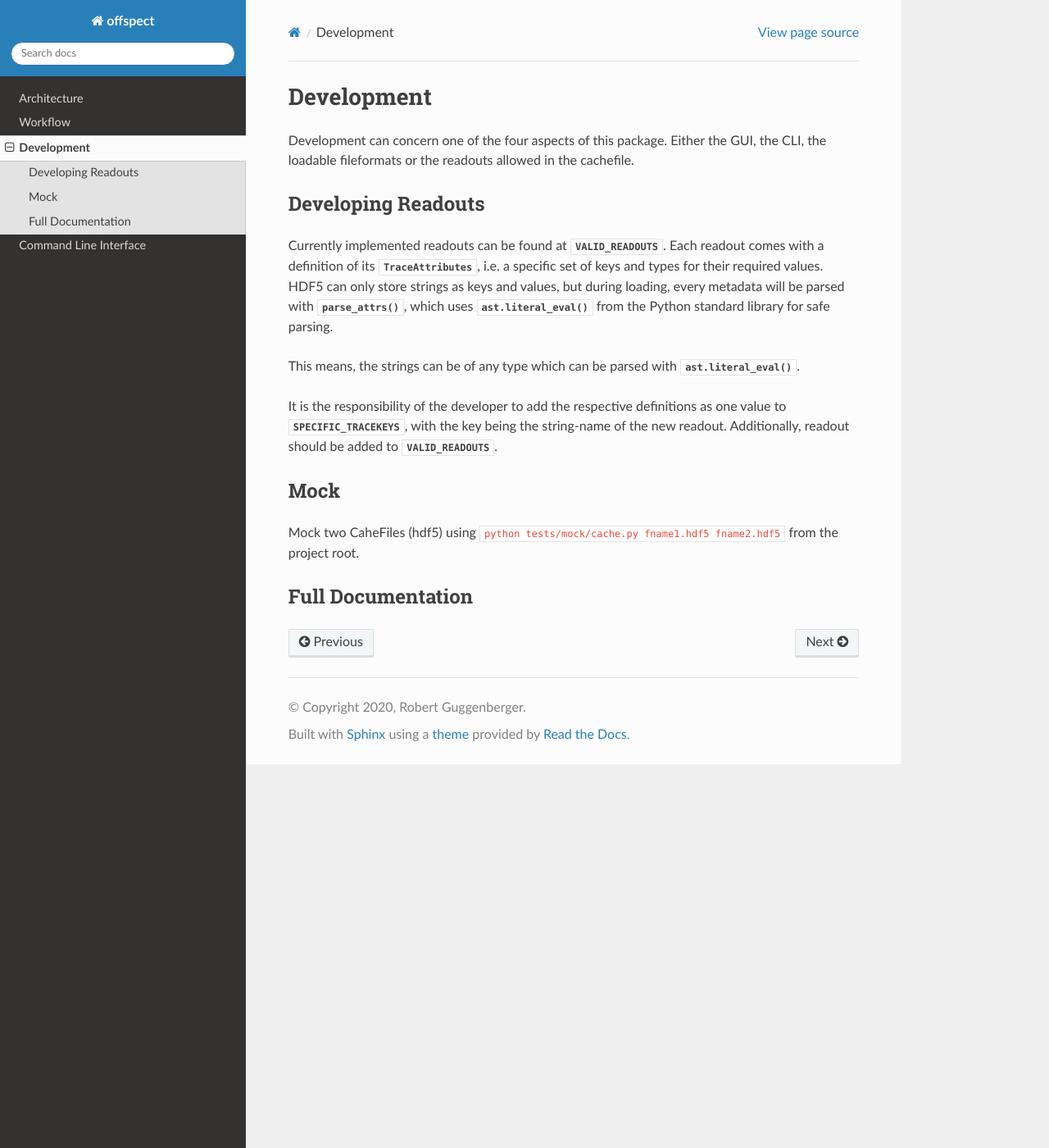
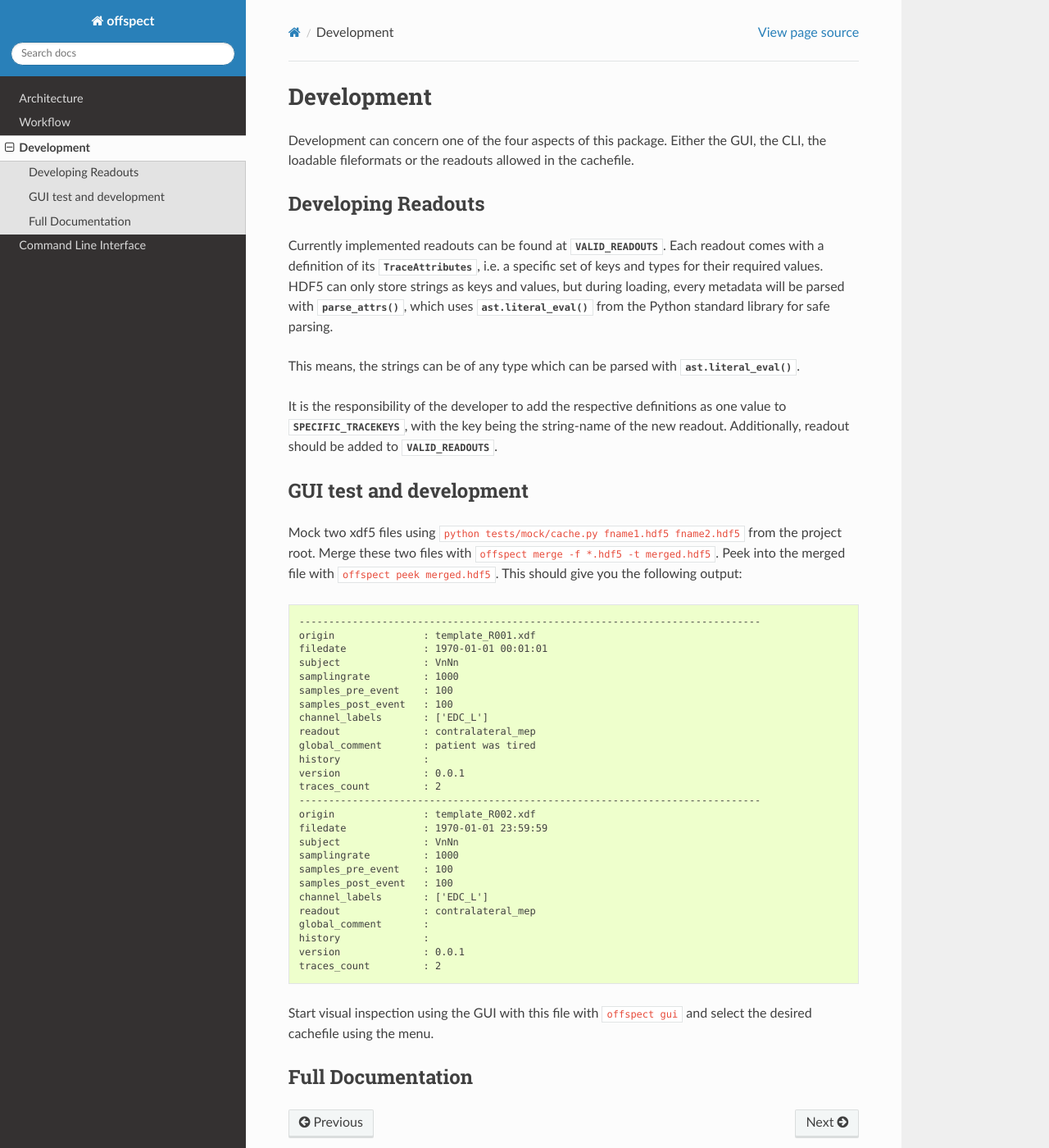
Before and after one commit to neuromti/tool-offspect, a Sphinx documentation site: the page built from docs/source/develop.rst, in a window 1280 px wide and 1400 px high. Shown: the whole window at 82% size. Built offline with Sphinx 7.4.7 and the Read the Docs theme 2.0.0, drawn with Linux system fonts in a browser that asks for light colours; pages that are not in the unit, such as notebooks, are missing from menus.

Commit message:
Add GUI to cli
Check that test/mock/cache ends in .hdf5

```diff
--- a/docs/source/develop.rst
+++ b/docs/source/develop.rst
@@ -24,12 +24,41 @@ of the new readout. Additionally, readout should be added to
 :data:`~.VALID_READOUTS`.
 
 
-Mock
-****
+GUI test and development
+************************
 
-Mock two CaheFiles (hdf5) using
-:code:`python tests/mock/cache.py fname1.hdf5 fname2.hdf5` from the project
-root.
+Mock two xdf5 files using :code:`python tests/mock/cache.py fname1.hdf5 fname2.hdf5` from the project root. Merge these two files with :code:`offspect merge -f *.hdf5 -t merged.hdf5`. Peek into the merged file with :code:`offspect peek merged.hdf5`. This should give you the following output:
+
+.. code-block:: none
+
+   ------------------------------------------------------------------------------
+   origin               : template_R001.xdf
+   filedate             : 1970-01-01 00:01:01
+   subject              : VnNn
+   samplingrate         : 1000
+   samples_pre_event    : 100
+   samples_post_event   : 100
+   channel_labels       : ['EDC_L']
+   readout              : contralateral_mep
+   global_comment       : patient was tired
+   history              :
+   version              : 0.0.1
+   traces_count         : 2
+   ------------------------------------------------------------------------------
+   origin               : template_R002.xdf
+   filedate             : 1970-01-01 23:59:59
+   subject              : VnNn
+   samplingrate         : 1000
+   samples_pre_event    : 100
+   samples_post_event   : 100
+   channel_labels       : ['EDC_L']
+   readout              : contralateral_mep
+   global_comment       :
+   history              :
+   version              : 0.0.1
+   traces_count         : 2
+
+Start visual inspection using the GUI with this file with :code:`offspect gui` and select the desired cachefile using the menu.
 
 
 Full Documentation
--- a/docs/source/index.rst
+++ b/docs/source/index.rst
@@ -16,6 +16,7 @@ Content
    workflow
    develop
    cli
+   gui
 
 
 
```
Also changed, not shown: readme.md (+42 -4 lines), 4 other files.
